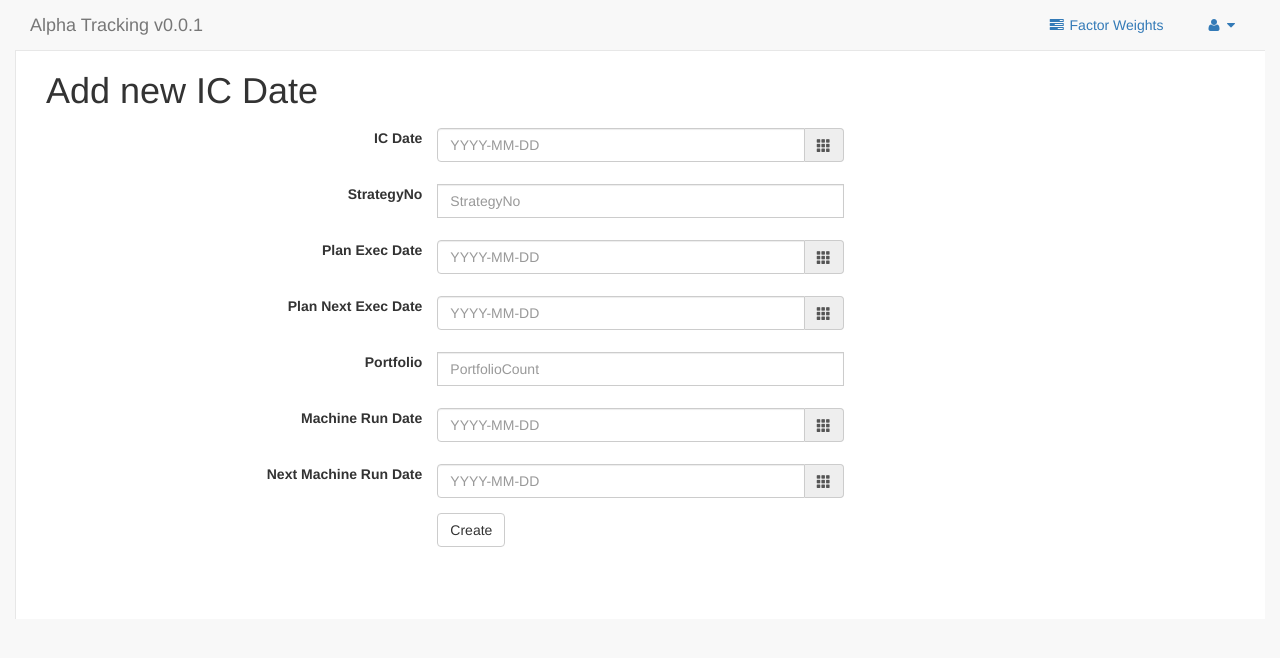
After one commit to russelmorris/alphaTracking, a CodeIgniter app: page /database/index.php/c_ic_dates/addNewIcDate in a window 1280 px wide. The commit adds this page. Shown: the top 658 px of the page. Run offline with CodeIgniter, Linux system fonts and the light colour scheme; data that the repository does not hold is empty.

Commit message:
ADD new IC date Form

```diff
--- a/application/config/routes.php
+++ b/application/config/routes.php
@@ -73,7 +73,8 @@ $route['finalised-value']  = 'c_dashboard/finalised_value';
 $route['import-prospect']      = 'c_admin/import_prospect';
 $route['import-returns']       = 'c_admin/import_returns';
 
-$route['add-ic-date']   =   'c_ic_dates/icDates';
+$route['ic-dates']   =   'c_ic_dates/icDates';
+$route['add-ic-date']   =   'c_ic_dates/addNewIcDate';
 
 
 $route['voting/(:any)/(:any)'] = 'c_voting/voting/$1/$2';
--- a/application/controllers/C_ic_dates.php
+++ b/application/controllers/C_ic_dates.php
@@ -5,6 +5,8 @@ defined('BASEPATH') OR exit('No direct script access allowed');
  * @property  CI_Session session
  * @property  CI_Input input
  * @property  M_auth m_auth
+ * @property  M_ic m_ic
+ * @property  M_icdate m_icdate
  * @property  CI_Security security
  */
 class C_ic_dates extends CI_Controller
@@ -26,11 +28,21 @@ class C_ic_dates extends CI_Controller
         $data['admin']                     = ( ! $data['user']['isAdmin']) ? false : $data['user'];
         $data['users']                     = $this->m_ic->getMembers();
         $data['ic_dates']                  = $this->m_icdate->getIcDates();
-//        $data['closest_icDate_from_today'] = find_closest_date(array_column($data['ic_dates'], 'icDate'));
-
         $this->load->template('v_ic_dates', $data);
 
-        print_f($data['ic_dates']);
+//        print_f($data['ic_dates']);
+    }
+
+    public function addNewIcDate(){
+        $data['user']                      = $this->session->userdata('user');
+        $data['admin']                     = ( ! $data['user']['isAdmin']) ? false : $data['user'];
+        $data['users']                     = $this->m_ic->getMembers();
+        $data['ic_dates']                  = $this->m_icdate->getIcDates();
+
+        $this->load->template('v_add_new_ic_date',$data);
+
+
+
     }
 
 }
--- a/application/views/include/v_navigation.php
+++ b/application/views/include/v_navigation.php
@@ -26,9 +26,9 @@
             <?php } ?>
         </li>
         <li>
-            <?php if (($user['isComittee'] == 1 || $user['isAdmin'] == 1 )&& uri_string() != 'add-ic-date') { ?>
-                <a href="<?php echo base_url('add-ic-date') ?>">
-                    <i class="fa fa-tasks fa-fw"></i> Add IC Date
+            <?php if (($user['isComittee'] == 1 || $user['isAdmin'] == 1 )&& uri_string() != 'ic-dates') { ?>
+                <a href="<?php echo base_url('ic-dates') ?>">
+                    <i class="fa fa-tasks fa-fw"></i>IC Dates
                 </a>
             <?php } ?>
         </li>
--- /dev/null
+++ b/application/views/partial/v_add_new_ic_date.php
@@ -0,0 +1,75 @@
+<div id="page-wrapper" class="dashboard">
+    <div class="row">
+        <div class="col-md-12">
+            <h1>Add new IC Date</h1>
+        </div>
+        <div class="col-md-12">
+            <form class="form-horizontal">
+                <div class="form-group">
+                    <label class="col-sm-4 control-label">IC Date</label>
+                    <div class="input-group date col-sm-4 control-label" data-provide="datepicker">
+                        <input type="text" class="form-control" placeholder="YYYY-MM-DD">
+                        <div class="input-group-addon">
+                            <span class="glyphicon glyphicon-th"></span>
+                        </div>
+                    </div>
+                </div>
+                <div class="form-group">
+                    <label class="col-sm-4 control-label">StrategyNo</label>
+                    <div class=" input-group col-sm-4 control-label">
+                        <input class="form-control" placeholder="StrategyNo" type="number">
+                    </div>
+                </div>
+                <div class="form-group">
+                    <label class="control-label col-sm-4">Plan Exec Date</label>
+                    <div class="input-group date col-sm-4 control-label" data-provide="datepicker">
+                        <input type="text" class="form-control" placeholder="YYYY-MM-DD">
+                        <div class="input-group-addon">
+                            <span class="glyphicon glyphicon-th"></span>
+                        </div>
+                    </div>
+                </div>
+                <div class="form-group">
+                    <label class="control-label col-sm-4 ">Plan Next Exec Date</label>
+                    <div class="input-group date col-sm-4 control-label" data-provide="datepicker">
+                        <input type="text" class="form-control" placeholder="YYYY-MM-DD">
+                        <div class="input-group-addon">
+                            <span class="glyphicon glyphicon-th"></span>
+                        </div>
+                    </div>
+                </div>
+                <div class="form-group">
+                    <label class="col-sm-4 control-label">Portfolio</label>
+                    <div class=" input-group col-sm-4 control-label">
+                        <input class="form-control" placeholder="PortfolioCount" type="number">
+                    </div>
+                </div>
+                <div class="form-group">
+                    <label class="control-label col-sm-4 ">Machine Run Date</label>
+                    <div class="input-group date col-sm-4 control-label" data-provide="datepicker">
+                        <input type="text" class="form-control" placeholder="YYYY-MM-DD">
+                        <div class="input-group-addon">
+                            <span class="glyphicon glyphicon-th"></span>
+                        </div>
+                    </div>
+                </div>
+                <div class="form-group">
+                    <label class="control-label col-sm-4 ">Next Machine Run Date</label>
+                    <div class="input-group date col-sm-4 control-label" data-provide="datepicker">
+                        <input type="text" class="form-control" placeholder="YYYY-MM-DD">
+                        <div class="input-group-addon">
+                            <span class="glyphicon glyphicon-th"></span>
+                        </div>
+                    </div>
+
+                </div>
+                <div class="form-group">
+                    <div class="col-sm-offset-4 col-sm-3 no-padding">
+                        <button type="button" onclick="addNewICDate()" class="btn btn-default">Create</button>
+                        <p class="hidden text-success" id="help-block">IC Date has been created.</p>
+                    </div>
+                </div>
+            </form>
+        </div>
+    </div>
+</div>
```
Also changed, not shown: application/views/partial/v_ic_dates.php (+10 -11 lines).
